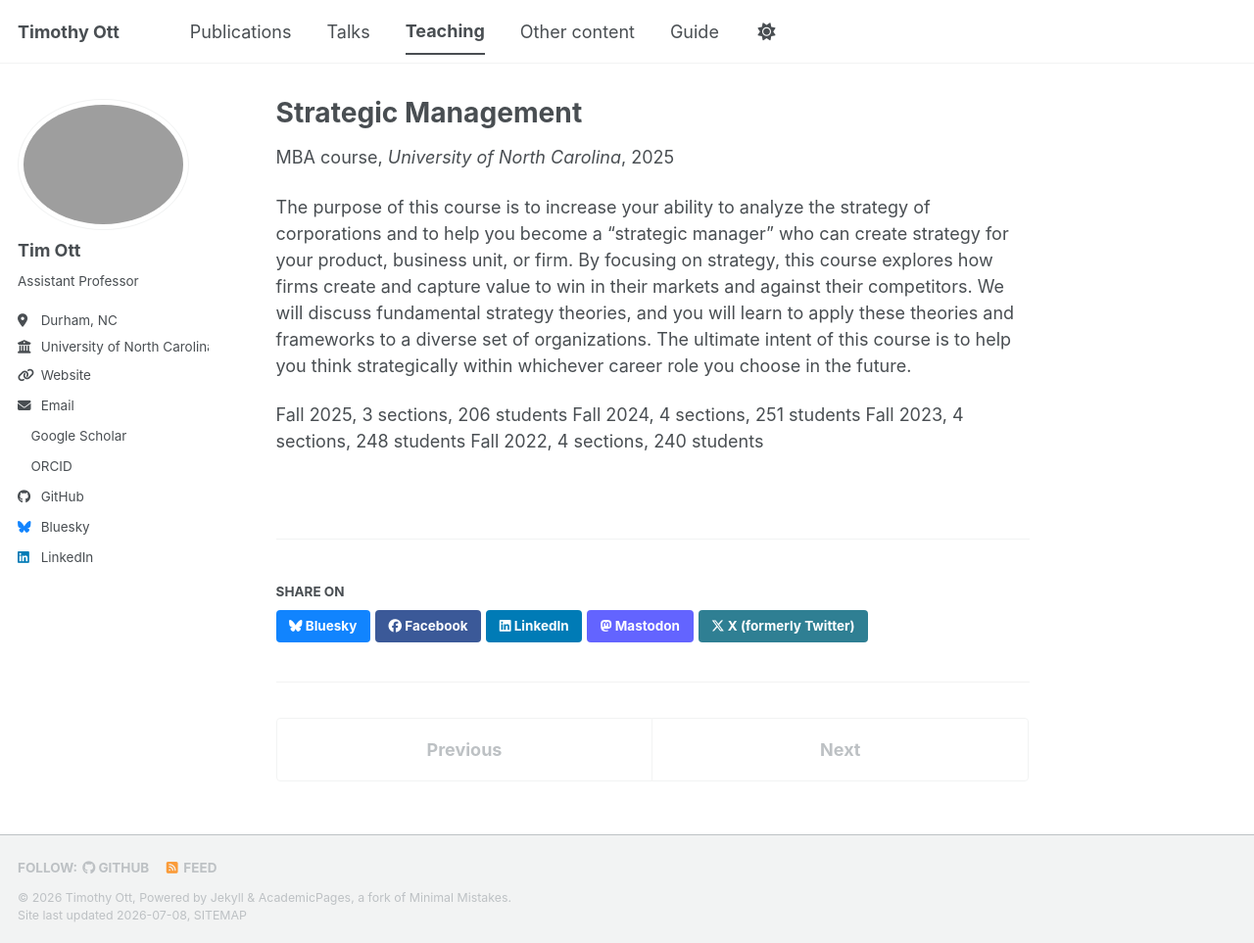
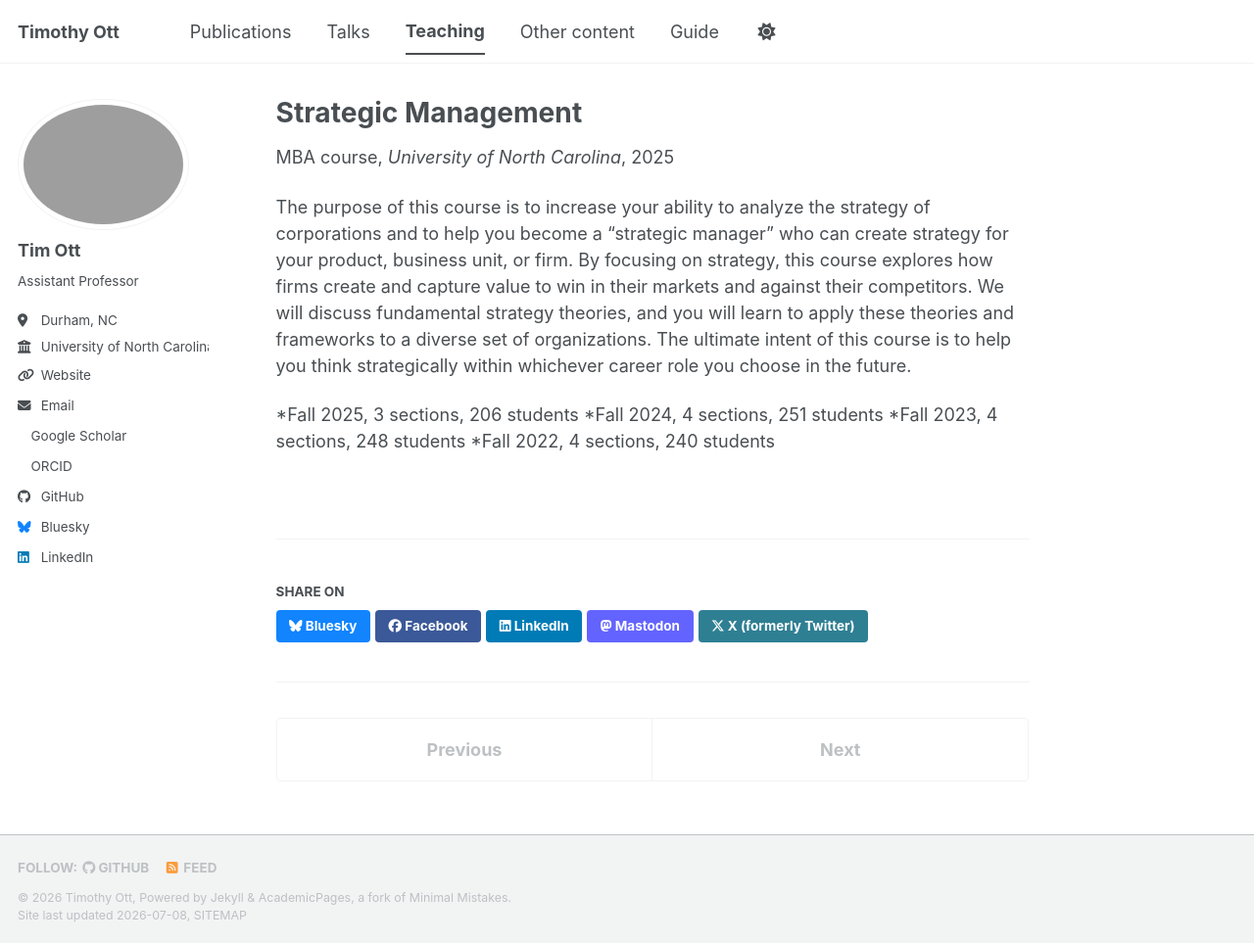
Before and after one commit to timothyott/timothyott.github.io, a Jekyll site: the page built from _teaching/MBA800.md, in a window 1280 px wide and 963 px high. Shown: the whole window at 98% size. Built offline with Jekyll 4.4.1, drawn with Linux system fonts in a browser that asks for light colours; a style sheet for code colours, icons or effects is not loaded.

Commit message:
Update MBA800.md

```diff
--- a/_teaching/MBA800.md
+++ b/_teaching/MBA800.md
@@ -10,7 +10,7 @@ location: "Chapel Hill, NC"
 
 The purpose of this course is to increase your ability to analyze the strategy of corporations and to help you become a “strategic manager” who can create strategy for your product, business unit, or firm. By focusing on strategy, this course explores how firms create and capture value to win in their markets and against their competitors. We will discuss fundamental strategy theories, and you will learn to apply these theories and frameworks to a diverse set of organizations. The ultimate intent of this course is to help you think strategically within whichever career role you choose in the future.
 
-Fall 2025, 3 sections, 206 students
-Fall 2024, 4 sections, 251 students
-Fall 2023, 4 sections, 248 students
-Fall 2022, 4 sections, 240 students
+*Fall 2025, 3 sections, 206 students
+*Fall 2024, 4 sections, 251 students
+*Fall 2023, 4 sections, 248 students
+*Fall 2022, 4 sections, 240 students
```
